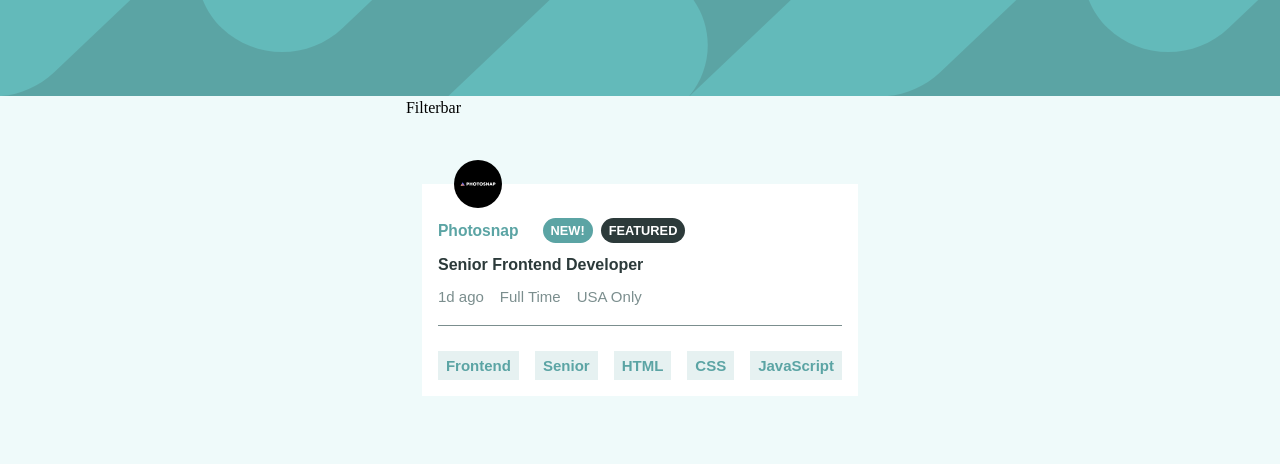
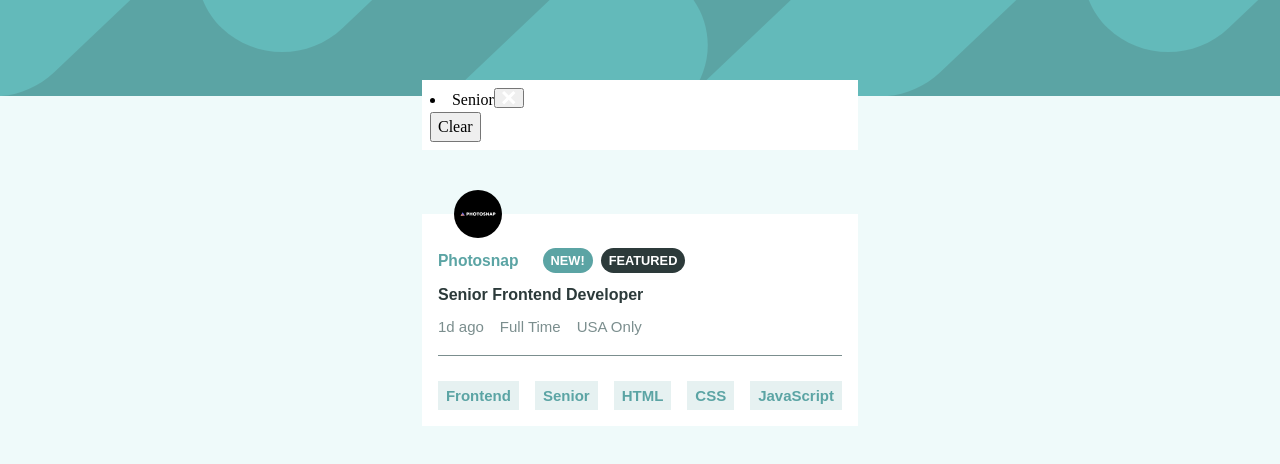
Before and after one commit to ccccchriz/static-job-listings-main, a React (Vite) app: page / in a window 1280 px wide. Both pictures are taken after a click on the item "Senior". Shown: the top 464 px of the page. Built offline with nearby package versions, Linux system fonts and the light colour scheme.

Commit message:
Added removing of filters

```diff
--- a/src/App.jsx
+++ b/src/App.jsx
@@ -14,17 +14,21 @@
       .catch((error) => console.log(error));
   }, []);
 
-  const addFilter = (filters) => {
-    setFilters((list) => [filters, ...list]);
+  const addFilter = (newFilter) => {
+    if (filters.includes(newFilter)) return;
+    setFilters((list) => [newFilter, ...list]);
   };
 
-  const removeFilter = (filters) => {
-    setFilters((list) => list.filter((item) => item != filters));
+  const removeFilter = (newFilter = "clear") => {
+    if (newFilter == "clear") setFilters([]);
+    else setFilters((list) => list.filter((item) => item != newFilter));
   };
 
   return (
     <>
-      {filters.length != 0 && <Filterbar />}
+      {filters.length != 0 && (
+        <Filterbar filters={filters} removeFilter={removeFilter} />
+      )}
       {data == undefined ? (
         <h2>Loading jobs</h2>
       ) : (
--- a/src/components/Filterbar.css
+++ b/src/components/Filterbar.css
@@ -0,0 +1,5 @@
+.filterbar {
+  margin: -1rem 1rem 0 1rem;
+  padding: 0.5rem;
+  background-color: hsl(var(--clr-neutral-100));
+}
--- a/src/components/Filterbar.jsx
+++ b/src/components/Filterbar.jsx
@@ -1,5 +1,21 @@
 import "./Filterbar.css";
 
-export default function Filterbar() {
-  return <div>Filterbar</div>;
+export default function Filterbar({ filters, removeFilter }) {
+  return (
+    <section className="filterbar">
+      {filters.map((filter) => (
+        <li key={filter}>
+          <span>{filter}</span>
+          <button>
+            <img
+              onClick={() => removeFilter(filter)}
+              src="./src/assets/images/icon-remove.svg"
+              alt="remove filter"
+            />
+          </button>
+        </li>
+      ))}
+      <button onClick={() => removeFilter()}>Clear</button>
+    </section>
+  );
 }
```
